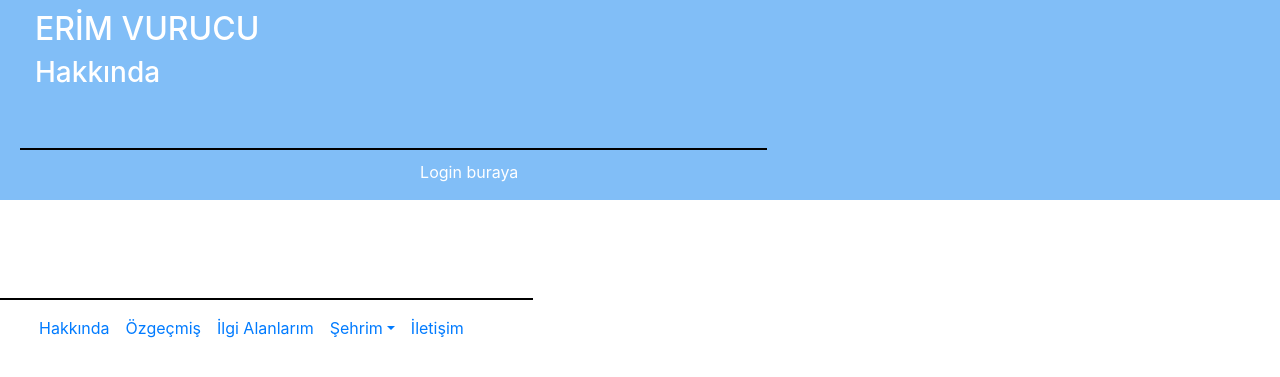
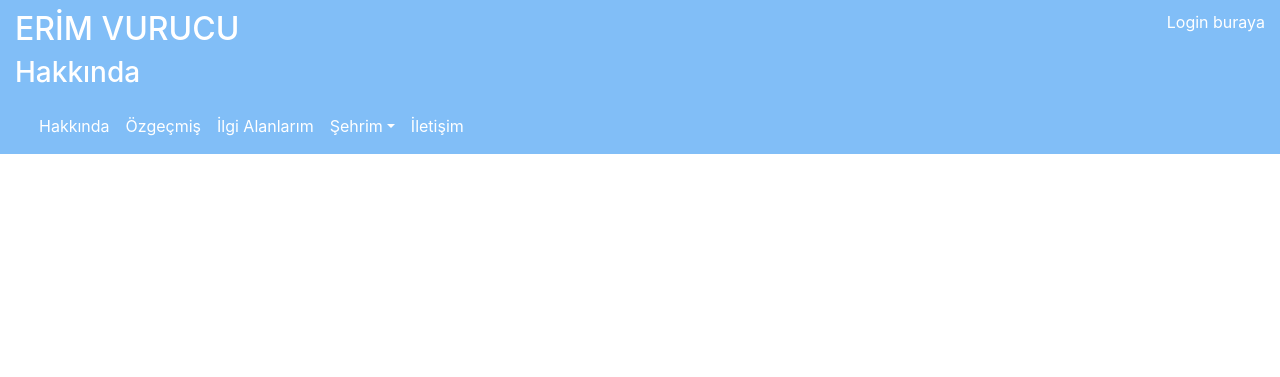
Before and after one commit to ErimV/KisiselWebSitesi, a PHP site: the page made by hakkında.html in a window 1280 px wide. Shown: the top 377 px of the page. Run offline with PHP 8.4, Linux system fonts and the light colour scheme.

Commit message:
Update stil.css

```diff
--- a/stil.css
+++ b/stil.css
@@ -10,89 +10,49 @@ body
 
 .site-header
 {
-	height:200px;
+	height:auto;
 	margin:0 0;
 	background-color:#81BEF7;
 }
 
 .title
 {
-	margin:10px 0 0 20px;
+	margin:10px 0 0 0;
 	text-align:left;
-	width:60%;
-	height:140px;
 	color:#FFFFFF;
-	float:left;
-	border-bottom:2px solid #000000;
 }
 
 .login
 {
 	text-align:right;
 	margin:10px 0 0 0;
-	width:38%;
-	height:140px;
-	float:left;
-	color:#FFFFFF;
-	border-bottom:2px solid #000000;
-}
-
-.page-bar
-{
-	margin:10px 0 0 20px;
-	width:1000px;
-	float:left;
 	color:#FFFFFF;
 }
 
-.page-bar ul
+.navbar.navbar-default
 {
-	margin:0;
-	padding:0;
-	list-style:none;
+	background-color:#81BEF7;
 }
 
-.page-bar ul li
+.navbar.navbar-default .navbar-nav > li > a
 {
-	float:left;
-	position:relative;
-}
-
-.page-bar ul li a
-{
-	display:block;
-	width:150px;
-	background-color:#81BEF7;
-	color:#FFFFFF;
-	font:bold 10px;
-	text-decoration:none;
-	padding:5px 0;
-	border:1px solid #000000;
-	text-align:center;
-}
-
-.page-bar ul li a:hover
-{
-	background-color:#2E64FE;
 	color:#FFFFFF;
 }
 
-.page-bar ul li ul
-{
-	display:none;
-	position:absolute;
-	left:0;
-	top:31px;
+@media all and (min-width: 576px) {
+	.navbar .nav-item .dropdown-menu{ display: none; }
+	.navbar .nav-item:hover .nav-link{ background-color:#2E64FE; }
+	.navbar .nav-item:hover .dropdown-menu{ display: block; background-color:#81BEF7; }
+	.navbar .nav-item:hover .dropdown-menu .dropdown-item{ color:#FFFFFF; }
+	.navbar .nav-item:hover .dropdown-menu .dropdown-item:hover{ background-color:#2E64FE; }
+	.navbar .nav-item .dropdown-menu{ margin-top:0; }
 }
 
-.page-bar ul li:hover ul
-{
-	display:block;
+@media all and (max-width: 576px) {
+	.navbar .nav-item .dropdown-menu{ display: none; }
+	.navbar .nav-item:hover .nav-link{ background-color:#2E64FE; }
+	.navbar .nav-item:hover .dropdown-menu{ display: block; background-color:#81BEF7;}
+	.navbar .nav-item:hover .dropdown-menu .dropdown-item{ color:#FFFFFF; }
+	.navbar .nav-item:hover .dropdown-menu .dropdown-item:hover{ background-color:#2E64FE; }
+	.navbar .nav-item .dropdown-menu{ margin-left:0; }
 }
-
-footer
-{
-	padding:5px;
-	text-align:center;
-	background-color:#81BEF7;
-}
```
